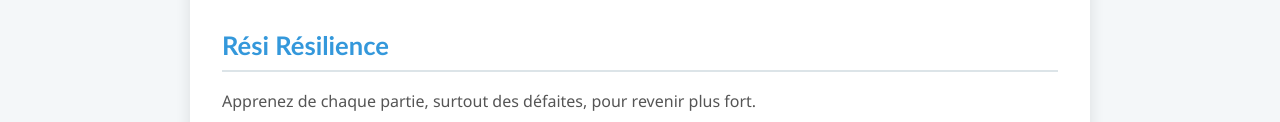
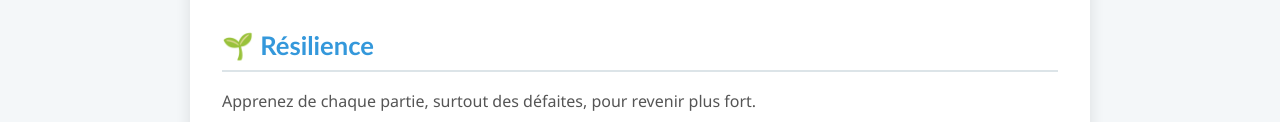
Before and after one commit to ericsotoca/OBJECTIF2026, a plain HTML site: page index.html in a window 1280 px wide. Both pictures are taken after a click on the button "🌱 Résilience". Shown: the part 187-309 px from the top of the page. Drawn offline with Linux system fonts and the light colour scheme.

Commit message:
Update index.html

```diff
--- a/index.html
+++ b/index.html
@@ -565,7 +565,7 @@
 
         <!-- ========== Section Résilience ========== -->
         <section id="section-resilience" class="section">
-            <h2> Rési Résilience</h2> <!-- Rési -> Résilience -->
+            <h2>🌱 Résilience</h2>
             <p>Apprenez de chaque partie, surtout des défaites, pour revenir plus fort.</p>
 
             <h3>Analyse Constructive Post-Partie</h3>
@@ -707,7 +707,7 @@
             </article>
 
              <article class="mb-2">
-                 <h3>💪 Confiance & Rési Résilience</h3> <!-- Rési -> Résilience -->
+                 <h3>💪 Confiance & 🌱 Résilience</h3>
                  <p><strong>Journal des Succès & Forces :</strong> Notez activement vos points positifs pour contrer le biais de négativité. Relisez-les avant les compétitions.</p>
                  <p><strong>Analyse Post-Partie :</strong> Soyez honnête mais constructif. L'objectif est d'apprendre, pas de vous blâmer. Concentrez-vous sur les "leçons retenues" et les "actions concrètes".</p>
              </article>
```
